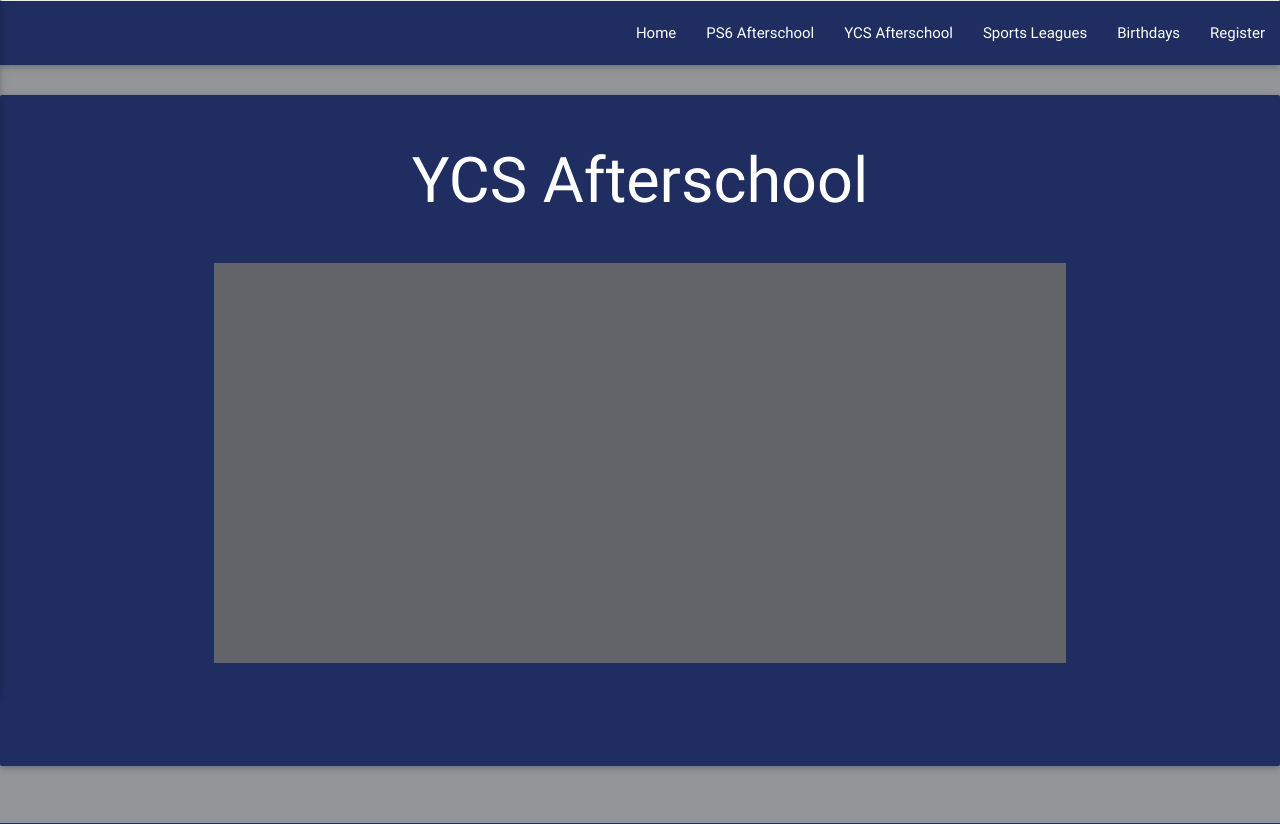
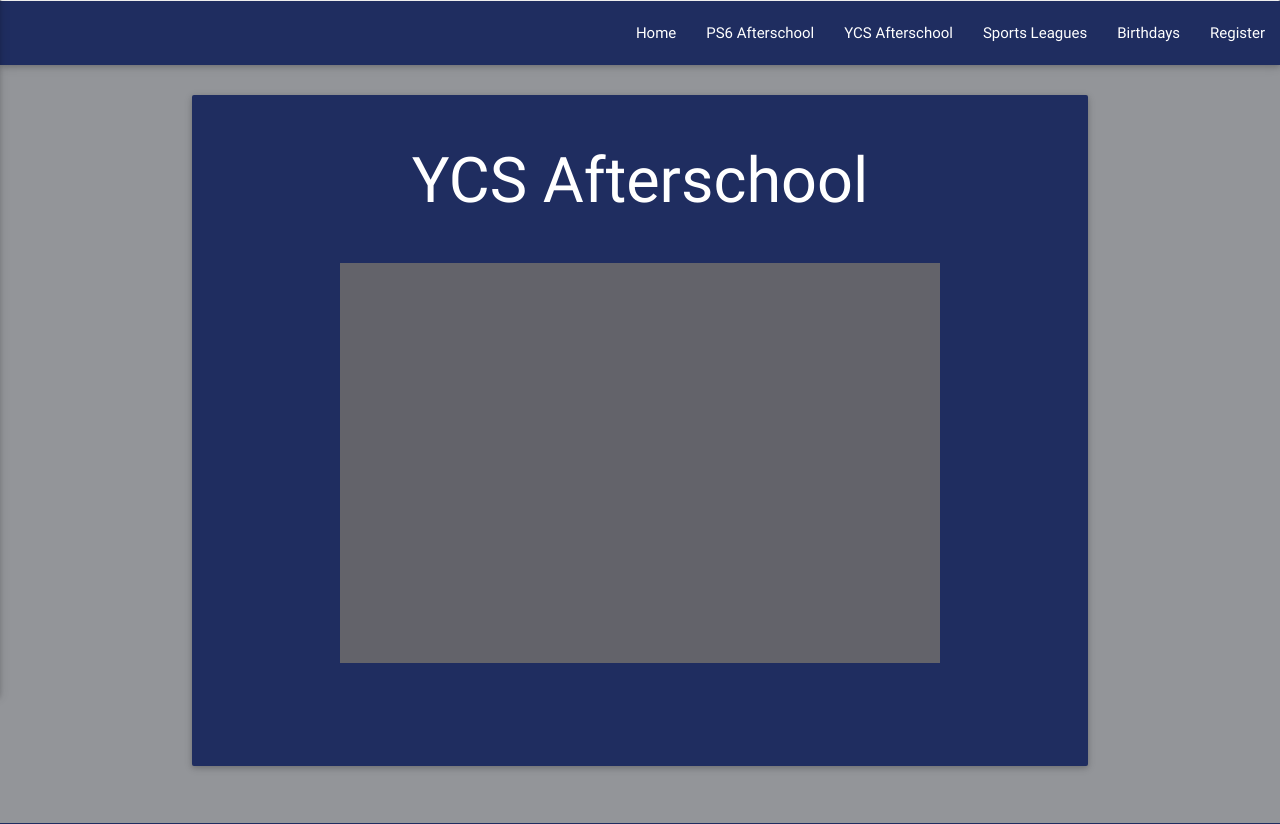
Before and after one commit to jbmyre/home, a Python web app: template templates/home/ycs.html in a window 1280 px wide. Shown: the part 164-988 px from the top of the page. Run offline with Jinja, Linux system fonts and the light colour scheme; the template is opened without the code that fills it, so the values that code supplies are empty; some libraries are stand-ins or nearby versions.

```diff
--- a/templates/home/home.html
+++ b/templates/home/home.html
@@ -74,7 +74,7 @@
 
       <br>
 
-
+<div class="container">
        <div class="card-panel blue hoverable">
             <div class="row center">
 
@@ -164,7 +164,7 @@
         </div>
        </div>
       </div>
-
+</div>
            <br>
       <footer class="page-footer blue">
           <div class="container">
--- a/templates/home/ps6.html
+++ b/templates/home/ps6.html
@@ -69,13 +69,13 @@
 
 
       <br>
-
+<div class="container">
        <div class="card-panel blue hoverable">
 
            <div class="row"></div>
 
     </div>
-
+</div>
            <br>
       <footer class="page-footer blue">
           <div class="container">
--- a/templates/home/ycs.html
+++ b/templates/home/ycs.html
@@ -69,7 +69,7 @@
 
 
       <br>
-
+<div class="container">
  <div class="card-panel blue hoverable">
 
      <h1 class="center-align white-text">YCS Afterschool</h1>
@@ -98,8 +98,7 @@
      </div>
 
  </div>
-
-      <br>
+          <br>
       <footer class="page-footer blue">
           <div class="container">
             <div class="row">
```
